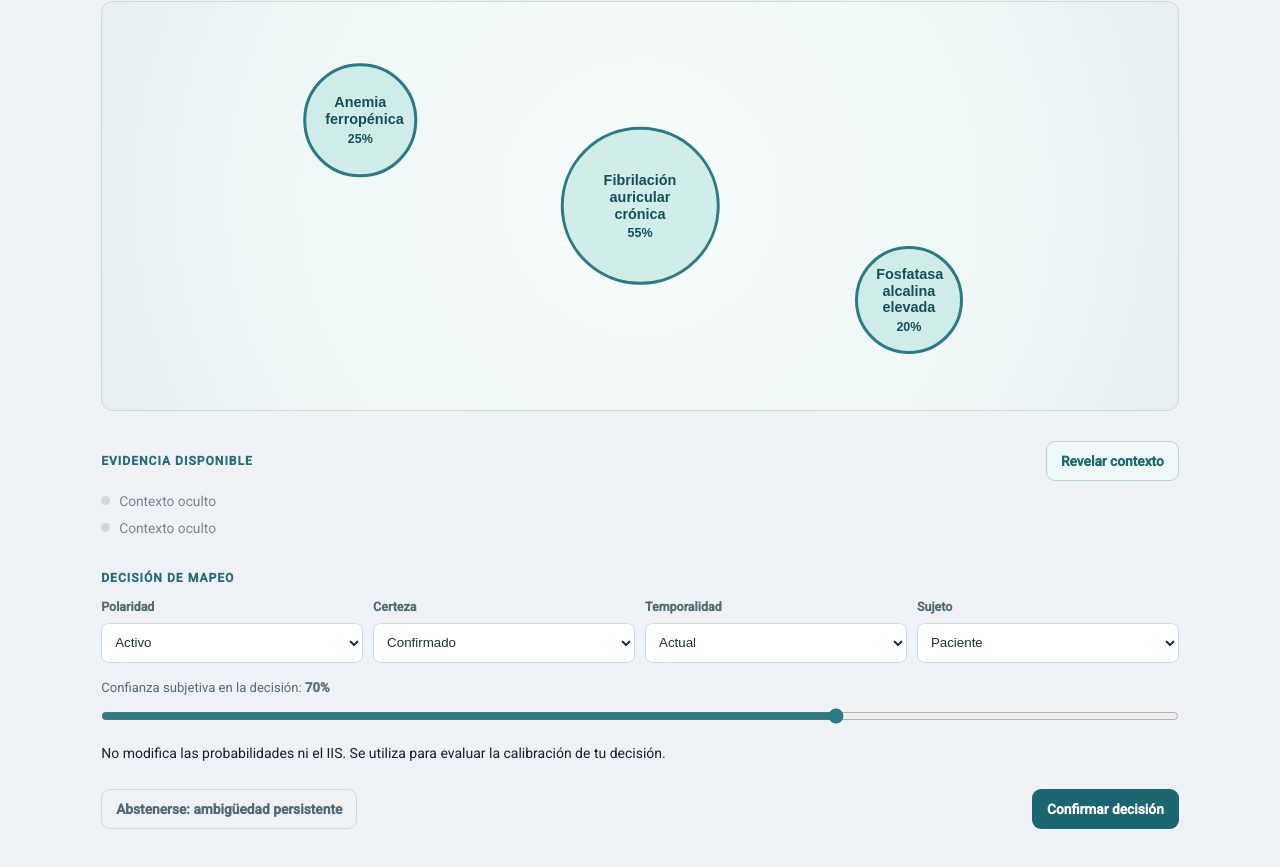
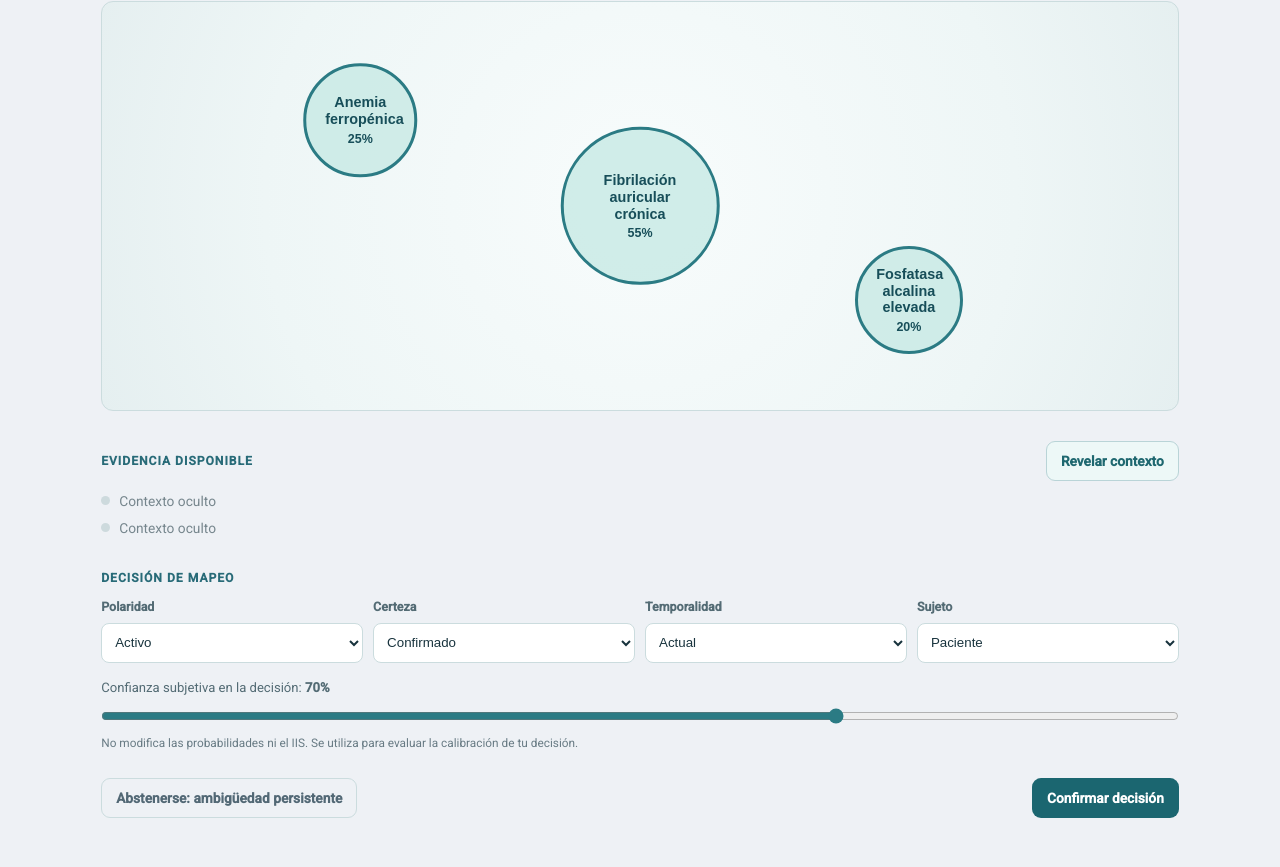
Before and after one commit to manwithbarba/semantiar_juegos, an Angular app: page /#/casos in a window 1280 px wide. Shown: the part 492-1359 px from the top of the page. Built offline with nearby package versions, Linux system fonts and the light colour scheme.

Commit message:
Clarify subjective confidence role

```diff
--- a/src/app/bayes-game/bayes-game.component.css
+++ b/src/app/bayes-game/bayes-game.component.css
@@ -228,6 +228,8 @@ select {
   font-size: 0.82rem;
 }
 
+.field-help { margin: 6px 0 0; color: #687b84; font-size: 0.74rem; line-height: 1.4; }
+
 input[type='range'] { accent-color: #2b7b84; margin: 10px 0 0; }
 
 .action-row { margin-top: 26px; }
```
